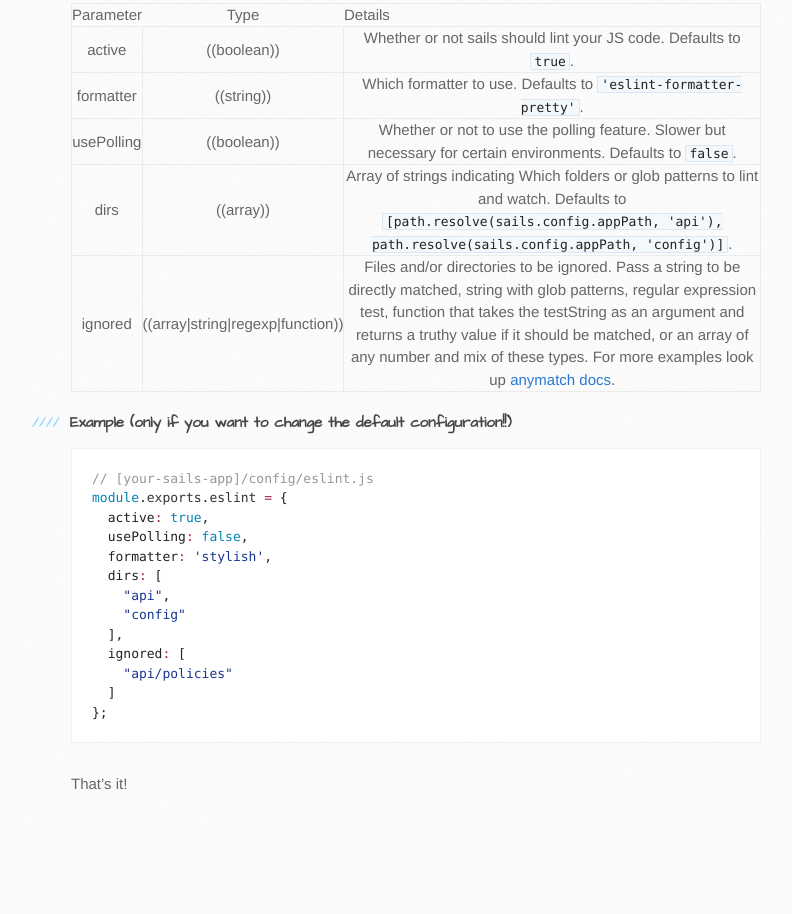
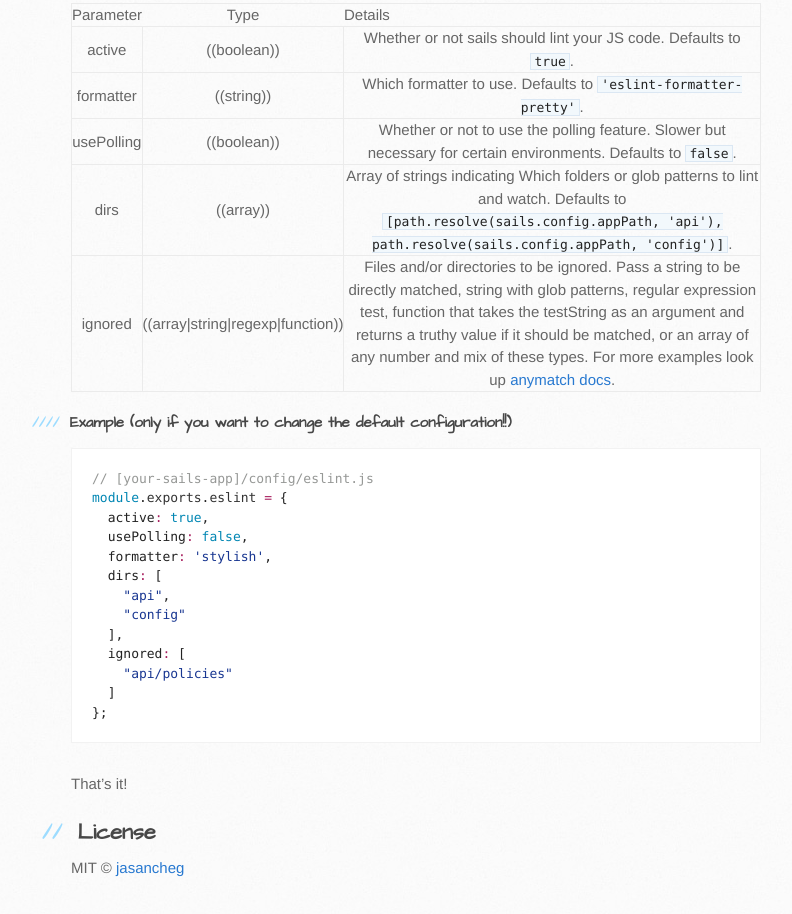
Before and after one commit to jasancheg/sails-eslint, a plain HTML site: page index.html in a window 1280 px wide. Shown: the part 1725-2639 px from the top of the page, without its empty margins (99-891 px from the left). Before the commit the page ends 2563 px from the top, so only its background shows below. Drawn offline with Linux system fonts and the light colour scheme.

Commit message:
Create gh-pages branch via GitHub

```diff
--- a/index.html
+++ b/index.html
@@ -112,6 +112,11 @@
 </pre></div>
 
 <p>That’s it!</p>
+
+<h2>
+<a id="license" class="anchor" href="#license" aria-hidden="true"><span aria-hidden="true" class="octicon octicon-link"></span></a>License</h2>
+
+<p>MIT © <a href="https://github.com/jasancheg/sails-eslint/blob/master/LICENSE">jasancheg</a></p>
         </section>
 
         <aside id="sidebar">
```
Also changed, not shown: params.json (+1 -1 lines).
